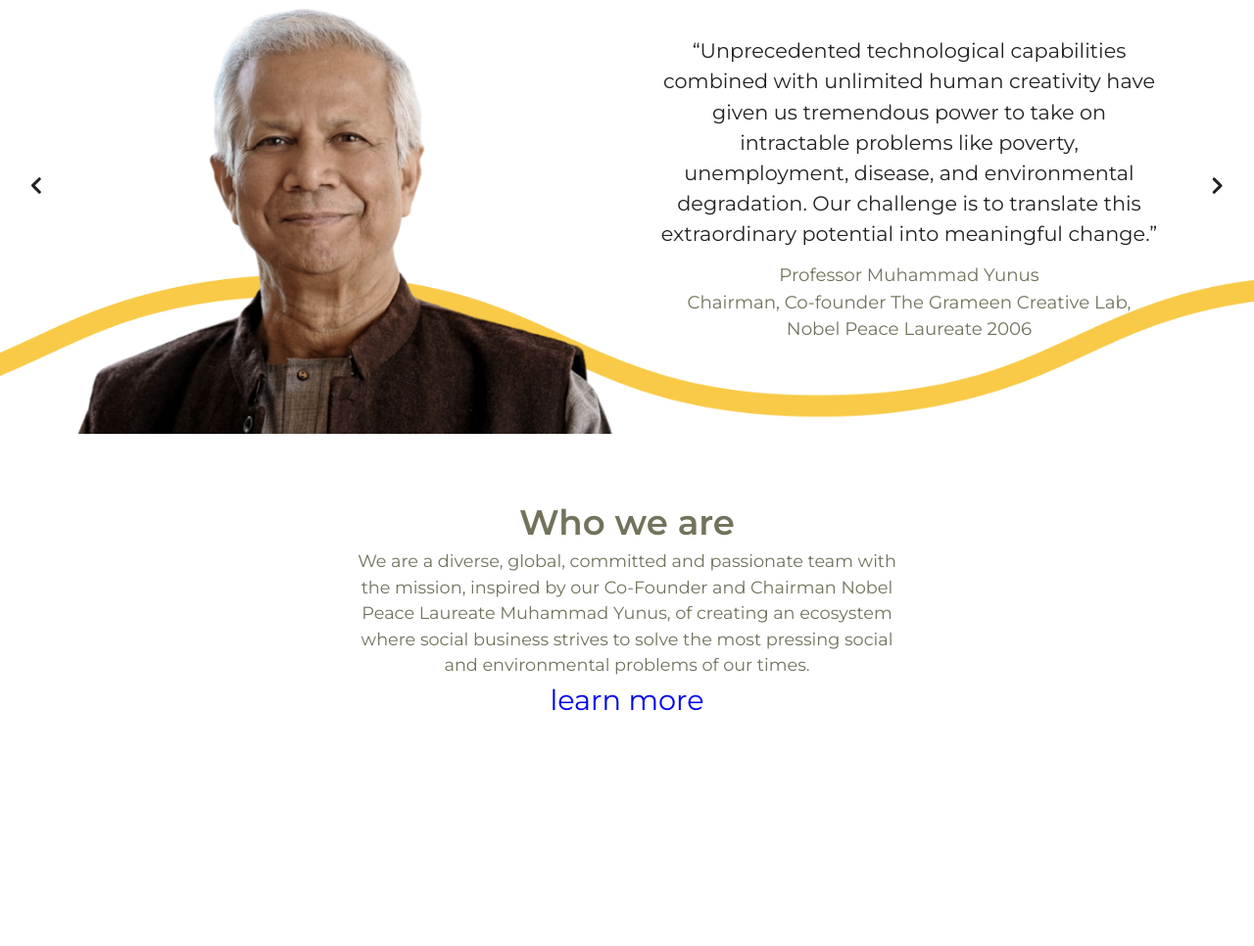
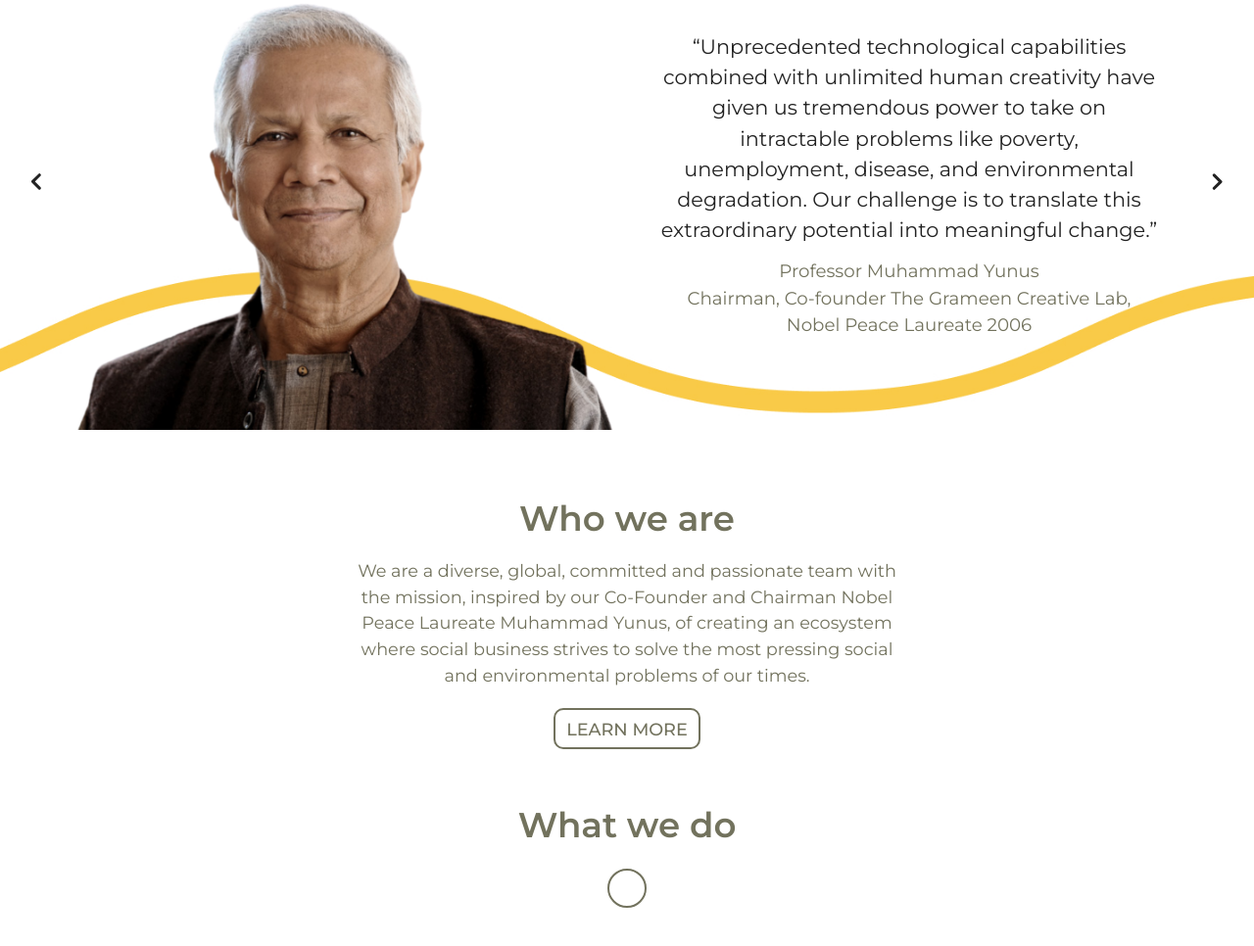
Before and after one commit to yy-ventures/gcl-static, a plain HTML site: page index.html in a window 1280 px wide. Shown: the part 952-1918 px from the top of the page at 98% size. Before the commit the page ends 1752 px from the top, so only its background shows below. Drawn offline with nearby package versions, Linux system fonts and the light colour scheme.

Commit message:
who are section

```diff
--- a/index.html
+++ b/index.html
@@ -102,6 +102,7 @@
     <!-- who we are -->
 
     <section class="who-we-are">
+        <!-- who we are -->
         <div class="who-we-are-header">
             <div class="header-content">
                 <h2>Who we are</h2>
@@ -109,6 +110,14 @@
                     and Chairman Nobel Peace Laureate Muhammad Yunus, of creating an ecosystem where social business
                     strives to solve the most pressing social and environmental problems of our times.</p>
                 <a href="/">learn more</a>
+            </div>
+        </div>
+
+        <!-- what we do -->
+        <div class="what-we-do-container">
+            <div class="what-we-do-header">
+                <h2>What we do</h2>
+                <img src="./assets/icons/ecllipse.svg" alt="">
             </div>
         </div>
     </section>
--- a/styles/pages/home/_who-we-are.scss
+++ b/styles/pages/home/_who-we-are.scss
@@ -24,10 +24,54 @@
             p{
                 font-size: calc(10px + 0.6vw);
                 color: $secondary;
+                margin: 2.5% 0 5% 0;
                 @media screen and (max-width: 600px) {
                     font-size: 14px;
                 }
             }
+            a{
+                border: 2px solid $secondary;
+                text-decoration: none;
+                padding: 1.5% 2%;
+                font-size: calc(10px + 0.6vw);
+                color: $secondary;
+                background-color: $white;
+                text-transform: uppercase;
+                border-radius: 10px;
+                font-weight: 500;
+                transition: 0.3s;
+                @media screen and (max-width: 600px) {
+                    font-size: 14px;
+                }
+                &:hover{
+                    background-color: $secondary;
+                    color: $white;
+                }
+            }
+        }
+    }
+    .what-we-do-container{
+
+        .what-we-do-header{
+            margin: 0 auto;
+            width: 50%;
+            text-align: center;
+            padding: 5% 0;
+            position: relative;
+            h2{
+                font-size: calc(10px + 2vw);
+                font-weight: 600;
+                color: $secondary;
+                @media screen and (max-width: 600px) {
+                    font-size: 16px;
+                }
+            }
+            img{
+                position: absolute;
+                bottom: 0;
+                left: 50%;
+                transform: translateX(-50%);
+            }
         }
     }
 }
--- a/styles/sass/_typography.scss
+++ b/styles/sass/_typography.scss
@@ -28,12 +28,6 @@ p{
     color: $text-dark;
 }
 
-a{
-    // font-size: calc(8px + 1vmin);
-    font-size: calc(clamp(0.9rem, 1vw + 1rem, 2.2rem));
-    text-decoration: none;
-}
-
 // margin bottom
 .mb-1{
     margin-bottom: 1rem;
```
Also changed, not shown: assets/icons/ecllipse.svg (added), assets/who-we-are-bg.webp (added), styles/base/base-style.css, styles/global.css, styles/pages/about/about.css, styles/pages/home/home.css, 5 other files.
